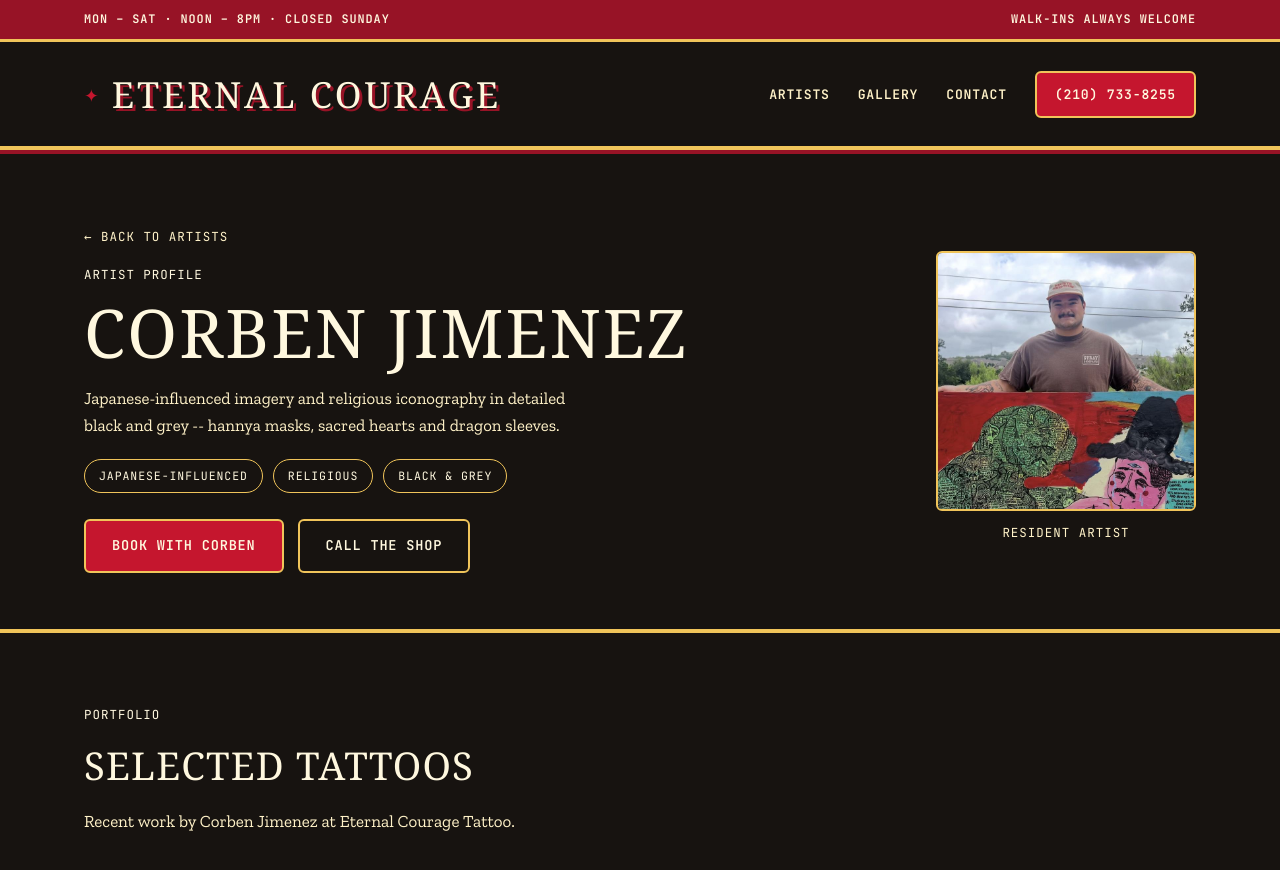
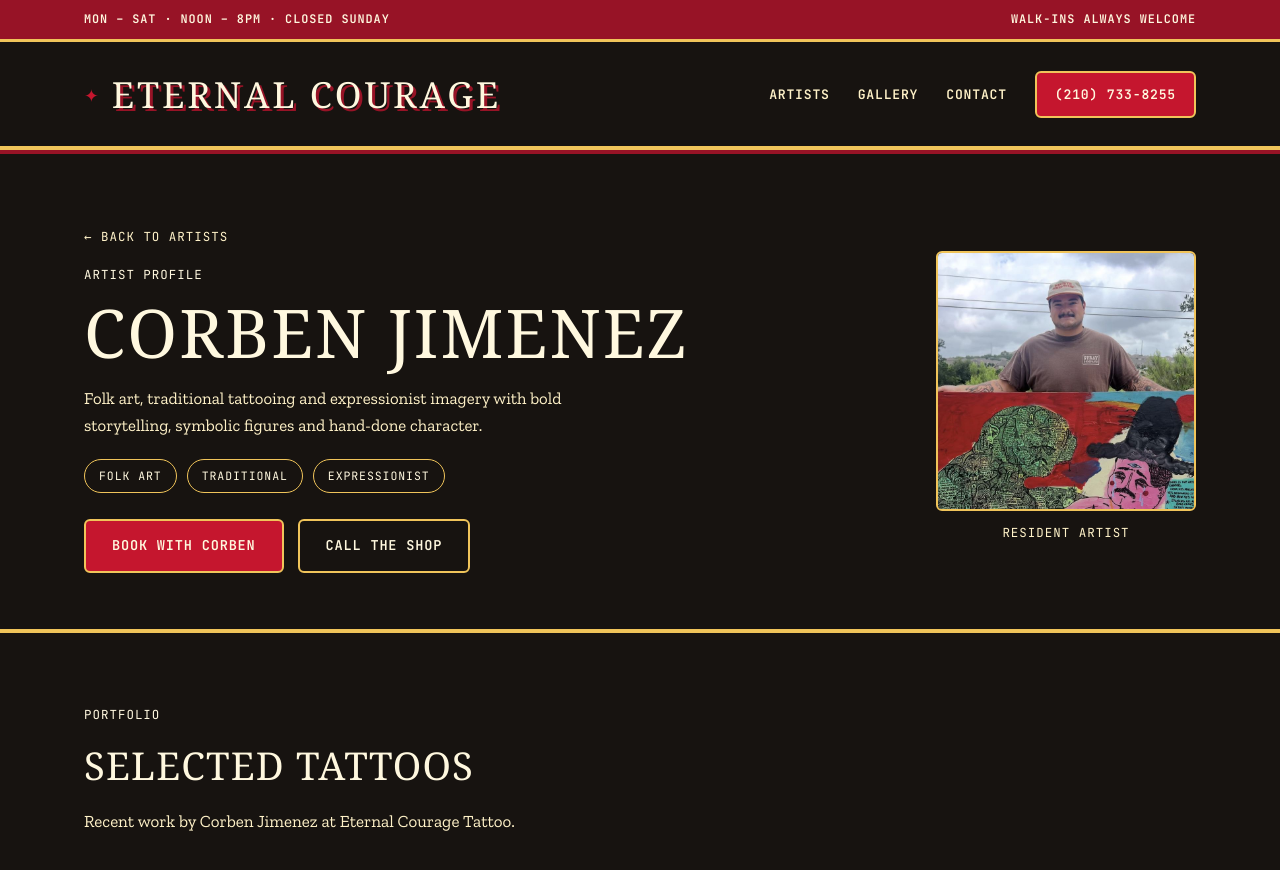
Before and after one commit to tpham091/Eternal2, a Jekyll site: the page built from artists/corben-jimenez.html, in a window 1280 px wide and 900 px high, cut to the strip 0-874 px from the top of the window. Shown: the top 870 px of the strip. Built offline with Jekyll 4.4.1, drawn with Linux system fonts in a browser that asks for light colours; some web fonts are replaced.

Commit message:
Update Corben artist styles

```diff
--- a/artists/corben-jimenez.html
+++ b/artists/corben-jimenez.html
@@ -2,13 +2,13 @@
 layout: artist
 slug: corben-jimenez
 permalink: /artists/corben-jimenez.html
-title: Corben Jimenez — Black & Grey Tattoo Artist in San Antonio
+title: Corben Jimenez — Folk Art Traditional Tattoo Artist in San Antonio
 description: >-
-  View Corben Jimenez's Japanese-influenced black and grey tattoo portfolio
+  View Corben Jimenez's folk art, traditional and expressionist tattoo portfolio
   at Eternal Courage Tattoo in San Antonio, TX.
 og_title: Corben Jimenez — Eternal Courage Tattoo
 og_description: >-
-  Japanese-influenced imagery and religious iconography in detailed black and grey -- hannya masks, sacred hearts and dragon sleeves.
+  Folk art, traditional tattooing and expressionist imagery with bold storytelling, symbolic figures and hand-done character.
 og_image: /images/gallery/IMG_1283.PNG
 preload_image: /images/corben-jimenez-headshot.jpg
 schema: artist
```
Also changed, not shown: _data/artists.yml (+4 -4 lines).
